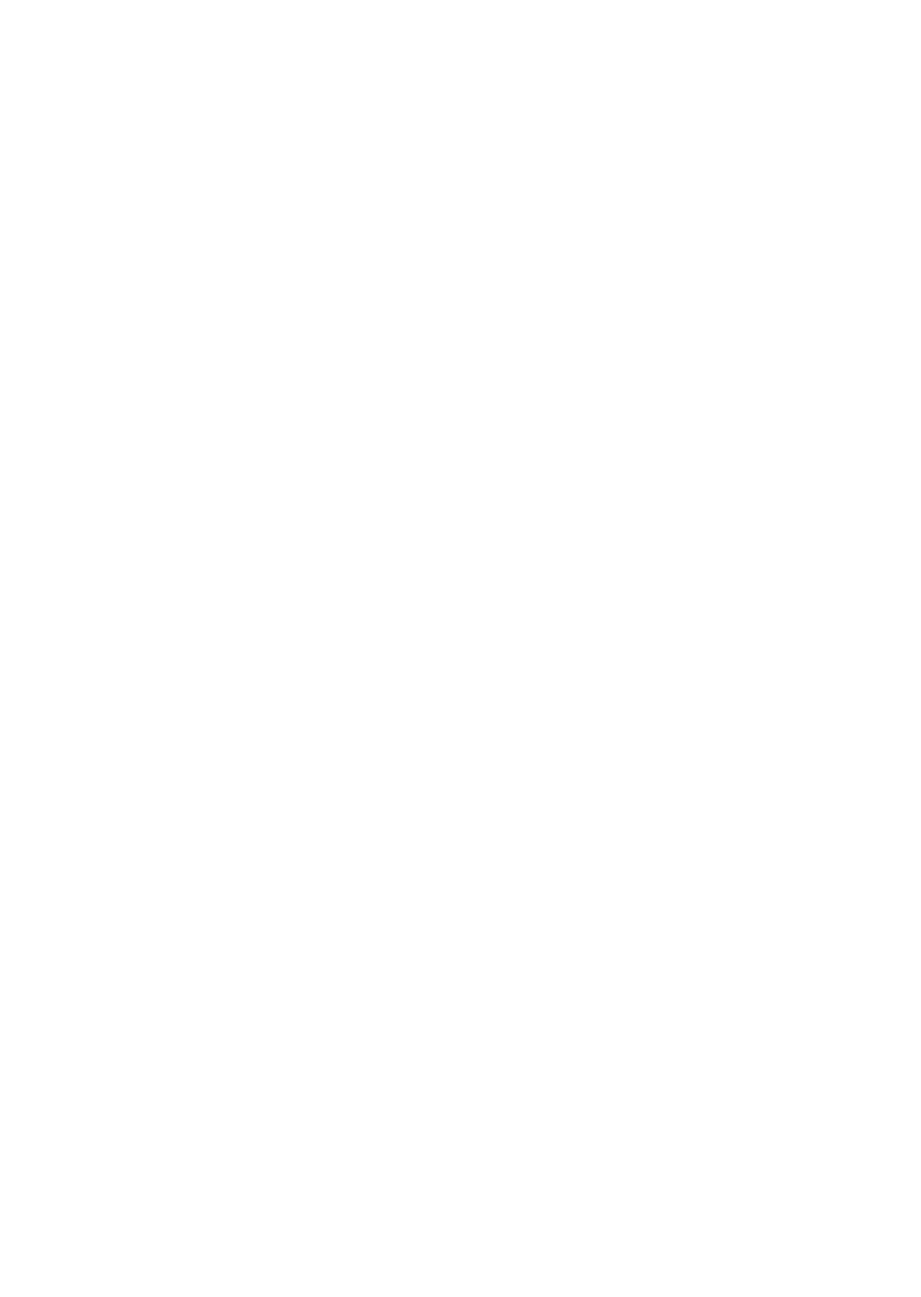
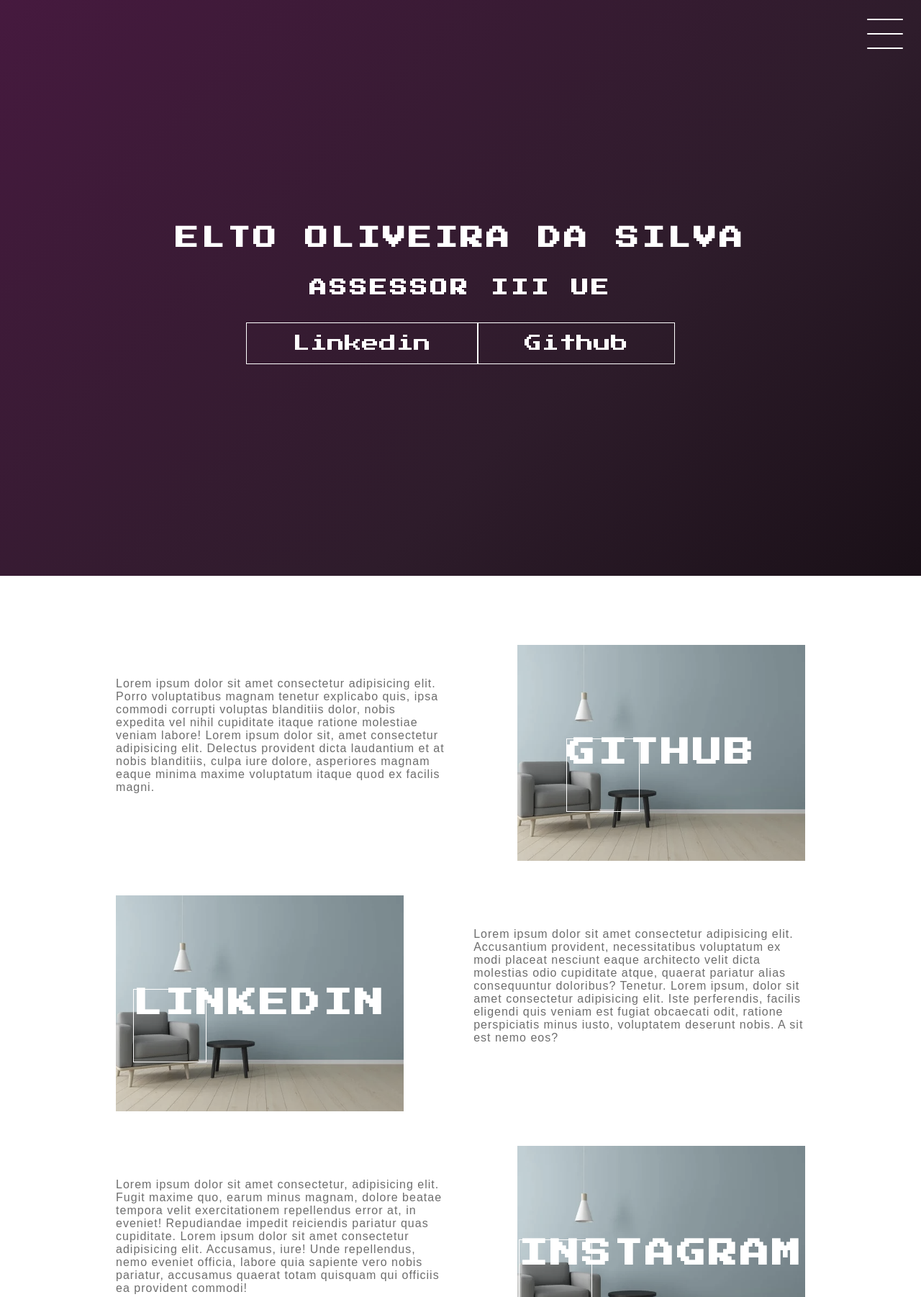
Before and after one commit to eltosilva/menu-css, a plain HTML site: page index.html in a window 1280 px wide. Shown: the top 1802 px of the page at 72% size. Before the commit the page ends 800 px from the top, so only its background shows below. Drawn offline with Linux system fonts and the light colour scheme.

Commit message:
final da parte 9

```diff
--- /dev/null
+++ b/css/_card.css
@@ -0,0 +1,76 @@
+.container {
+  width: 100%;
+  height: auto;
+  display: flex;
+  flex-direction: column;
+  justify-content: space-between;
+  align-items: center;
+  margin: 3rem 0;
+}
+
+.card-container {
+  display: flex;
+  justify-content: space-evenly;
+  align-items: center;
+  width: 90%;
+}
+
+.card {
+  height: 300px;
+  width: 400px;
+  margin: 3rem 0 0;
+  background-image: url('./room.jpg');
+  background-position: center;
+  background-repeat: no-repeat;
+  background-size: cover;
+  display: flex;
+  justify-content: center;
+  align-items: center;
+  filter: grayscale(0.5);
+  color: #fff;
+  cursor: pointer;
+  transition: 0.5s;
+}
+
+.card-text {
+  width: 40%;
+  font-family: sans-serif;
+  letter-spacing: 1px;
+  color: #6d6d6d;
+}
+
+.card-wrapper::before {
+  content: '';
+  position: absolute;
+  height: 100px;
+  width: 100px;
+  display: block;
+  border: 1px solid #fff;
+}
+
+.card-wrapper h2 {
+  font-size: 40px;
+  text-transform: uppercase;
+  letter-spacing: 4px;
+  margin: 0;
+  transition: 0.3s;
+}
+
+.card-wrapper p {
+  font-size: 0;
+  opacity: 0;
+  visibility: hidden;
+  font-weight: bold;
+  text-transform: uppercase;
+  transition: 0.3s;
+}
+
+.card:hover {
+  filter: unset;
+}
+
+.card:hover > .card-wrapper::before{
+  opacity: 1;
+  width: 350px;
+  height: 250px;
+}
--- /dev/null
+++ b/css/_hamburguer.css
@@ -0,0 +1,70 @@
+#toggle {
+  display: none;
+}
+
+.checkbox-container {
+  display: flex;
+  justify-content: center;
+  align-items: center;
+}
+
+.checkbox {
+  height: 100px;
+  width: 100px;
+  position: absolute;
+  top: 0;
+  right: 0;
+  display: flex;
+  justify-content: center;
+  cursor: pointer;
+  z-index: 9999;
+  transition: 0.4s ease-in-out;
+}
+
+#toggle:checked + .checkbox{
+  background-color: #fff;
+  transition: 0.4s ease-in-out;
+}
+
+.checkbox .trace {
+  width: 50px;
+  height: 2px;
+  background-color: #fff;
+  position: absolute;
+  border-radius: 4px;
+  transition: 0.5s ease-in-out;
+}
+
+.checkbox .trace:nth-child(1){
+  top: 26px;
+  transform: rotate(0);
+}
+
+.checkbox .trace:nth-child(2){
+  top: 46px;
+  transform: rotate(0);
+}
+
+.checkbox .trace:nth-child(3){
+  top: 66px;
+  transform: rotate(0);
+}
+
+#toggle:checked + .checkbox .trace:nth-child(1){
+  transform: rotate(45deg);
+  background-color: #2e1c2b;
+  top: 47px;
+}
+
+#toggle:checked + .checkbox .trace:nth-child(2) {
+  transform: translateX(-100px);
+  width: 30px;
+  visibility: hidden;
+  opacity: 0;
+}
+
+#toggle:checked + .checkbox .trace:nth-child(3){
+  transform: rotate(-45deg);
+  background-color: #2e1c2b;
+  top: 47px;
+}
--- /dev/null
+++ b/css/_header.css
@@ -0,0 +1,44 @@
+.header-wrapper {
+  height: 100vh;
+  width: 100vw;
+  background: linear-gradient(-45deg, #050404, #2e1c2b, #4a1942, #893168);
+  background-size: 300%;
+  display: flex;
+  flex-direction: column;
+  justify-content: center;
+  align-items: center;
+  position: relative;
+  animation: backgroundTransition 8s ease-in-out infinite;
+}
+
+h1,
+h2 {
+  text-transform: uppercase;
+  letter-spacing: 4px;
+}
+
+.social-media {
+  margin-top: 1rem;
+  display: flex;
+}
+
+.social-media a {
+  text-decoration: none;
+  color: #fff;
+  font-size: 24px;
+  padding: 1rem 4rem;
+  border: 1px solid #fff;
+  min-width: 4rem;
+  transition: 0.5s cubic-bezier(0.55, 0.03, 0.7, 0.4);
+}
+
+.social-media a:hover {
+  color: #2e1c2b;
+  background: #fff;
+}
+
+@keyframes backgroundTransition {
+  0%, 100% { background-position: 0% 80%;}
+
+  50% {background-position: 80% 100%;}
+}
--- /dev/null
+++ b/css/_menu.css
@@ -0,0 +1,55 @@
+.menu {
+  position: absolute;
+  top: 28px;
+  right: 30px;
+  background-color: transparent;
+  height: 40px;
+  width: 40px;
+  border-radius: 50%;
+  box-shadow: 0px 0px 0px 0px #fff;
+  z-index: -1;
+  transition: 0.4s ease-in-out;
+}
+
+#toggle:checked ~.menu {
+  box-shadow: 0px 0px 0px 100vmax #fff;
+  z-index: 1;
+  transition: 0.4s ease-in-out;
+}
+
+.menu-items {
+  position: fixed;
+  top: 0;
+  left: 0;
+  width: 100%;
+  height: 100vh;
+  display: flex;
+  justify-content: center;
+  align-items: center;
+  z-index: 2;
+  opacity: 0;
+  visibility: hidden;
+  transition: 0.2s ease-in-out;
+}
+
+.menu-items ul {
+  list-style-type: none;
+}
+
+.menu-items ul li{
+  margin: 15px 0;
+  text-transform: uppercase;
+  letter-spacing: 4px;
+  font-size: 40px;
+}
+
+.menu-items ul li a{
+  text-decoration: none;
+  color: #2e1c2b;
+}
+
+#toggle:checked ~.menu-items {
+  opacity: 1;
+  visibility: visible;
+  transition: 0.4s ease-in-out;
+}
--- /dev/null
+++ b/css/style.css
@@ -0,0 +1,13 @@
+@import url('https://fonts.googleapis.com/css2?family=Press+Start+2P&display=swap');
+
+@import url('./_header.css');
+@import url('./_hamburguer.css');
+@import url('./_menu.css');
+@import url('./_card.css');
+
+body {
+  margin: 0;
+  padding: 0;
+  color: #fff;
+  font-family: 'Press Start 2P', cursive;
+}
--- a/index.html
+++ b/index.html
@@ -5,10 +5,76 @@
   <meta http-equiv="X-UA-Compatible" content="IE=edge">
   <meta name="viewport" content="width=device-width, initial-scale=1.0">
 
-  <link rel="stylesheet" href="style.css">
+  <link rel="stylesheet" href="./css/style.css">
   <title>DIO - Menu CSS</title>
 </head>
 <body>
+  <header class="header-wrapper">
+    <div class="header">
+      <div class="checkbox-container">
+        <div class="checkbox-wrapper">
+          <input type="checkbox" id="toggle">
+          <label for="toggle" class="checkbox">
+            <div class="trace"></div>
+            <div class="trace"></div>
+            <div class="trace"></div>
+          </label>
+          <div class="menu"></div>
+          <nav class="menu-items">
+            <ul>
+              <li><a href="#">Home</a></li>
+              <li><a href="#">Sobre</a></li>
+              <li><a href="#">Projetos</a></li>
+            </ul>
+          </nav>
+        </div>
+      </div>
+    </div>
+    <h1>Elto Oliveira da Silva</h1>
+    <h2>Assessor III UE</h2>
+    <div class="social-media">
+      <a href="">Linkedin</a>
+      <a href="">Github</a>
+    </div>
+  </header>
 
+  <main class="container">
+    <div class="card-container">
+      <div class="card-text">
+        Lorem ipsum dolor sit amet consectetur adipisicing elit. Porro voluptatibus magnam tenetur explicabo quis, ipsa commodi corrupti voluptas blanditiis dolor, nobis expedita vel nihil cupiditate itaque ratione molestiae veniam labore!
+        Lorem ipsum dolor sit, amet consectetur adipisicing elit. Delectus provident dicta laudantium et at nobis blanditiis, culpa iure dolore, asperiores magnam eaque minima maxime voluptatum itaque quod ex facilis magni.
+      </div>
+      <div class="card">
+        <div class="card-wrapper">
+          <h2>Github</h2>
+          <p>Veja meus projetos</p>
+        </div>
+      </div>
+    </div>
+    <div class="card-container">
+      <div class="card">
+        <div class="card-wrapper">
+          <h2>Linkedin</h2>
+          <p>Acompanhe minha carreira!</p>
+        </div>
+      </div>
+      <div class="card-text">
+        Lorem ipsum dolor sit amet consectetur adipisicing elit. Accusantium provident, necessitatibus voluptatum ex modi placeat nesciunt eaque architecto velit dicta molestias odio cupiditate atque, quaerat pariatur alias consequuntur doloribus? Tenetur.
+        Lorem ipsum, dolor sit amet consectetur adipisicing elit. Iste perferendis, facilis eligendi quis veniam est fugiat obcaecati odit, ratione perspiciatis minus iusto, voluptatem deserunt nobis. A sit est nemo eos?
+      </div>
+    </div>
+    <div class="card-container">
+      <div class="card-text">
+        Lorem ipsum dolor sit amet consectetur, adipisicing elit. Fugit maxime quo, earum minus magnam, dolore beatae tempora velit exercitationem repellendus error at, in eveniet! Repudiandae impedit reiciendis pariatur quas cupiditate.
+        Lorem ipsum dolor sit amet consectetur adipisicing elit. Accusamus, iure! Unde repellendus, nemo eveniet officia, labore quia sapiente vero nobis pariatur, accusamus quaerat totam quisquam qui officiis ea provident commodi!
+      </div>
+      <div class="card">
+        <div class="card-wrapper">
+          <h2>Instagram</h2>
+          <p>Ou mais do meu dia-a-dia ;)</p>
+        </div>
+      </div>
+    </div>
+  </main>
 </body>
 </html>
```
Also changed, not shown: css/room.jpg (added), style.css (deleted).
